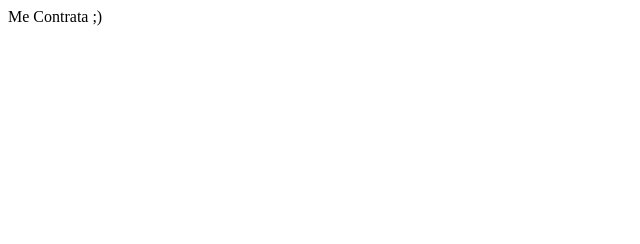
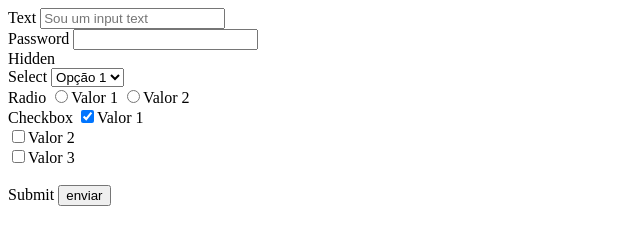
Before and after one commit to Dehcbf/Curso_SiteCompleto, a plain HTML site: page index.html in a window 1280 px wide. Shown: the whole page, without its empty margins (0-640 px from the left). Drawn offline with Linux system fonts and the light colour scheme.

Commit message:
Alterações

```diff
--- a/index.html
+++ b/index.html
@@ -7,7 +7,47 @@
 <body>
 	<header></header>
 
-	<div>Me Contrata ;)</div>
+	<form action="processa.php" method="post">
+
+		<label>Text</label>
+		<input type="text" name="texto 1" placeholder="Sou um input text">
+
+		<br>
+
+		<label>Password</label>
+		<input type="password" name="senha">
+
+		<br>
+
+		<label>Hidden</label>
+		<input type="hidden" name="informacao_oculta" value="Menssagem oculta">
+
+		<br>
+
+		<label>Select</label>
+		<select name="selecao">
+			<option value="1">Opção 1</option>
+			<option value="2">Opção 2</option>
+		</select>
+
+		<br>
+
+		<label>Radio</label>
+		<input type="radio" name="radio1" value="1">Valor 1
+		<input type="radio" name="radio1" value="2">Valor 2
+
+		<br>
+
+		<label>Checkbox</label>
+		<input type="Checkbox" name="ck1" value="1" checked>Valor 1 <br>
+		<input type="Checkbox" name="ck1" value="2">Valor 2 <br>
+		<input type="Checkbox" name="ck1" value="3">Valor 3 <br>
+
+		<br>
+
+		<label>Submit</label>
+		<input type="submit" name="submit" value="enviar">
+	</form>
 
 	<footer></footer>
 </body>
```
